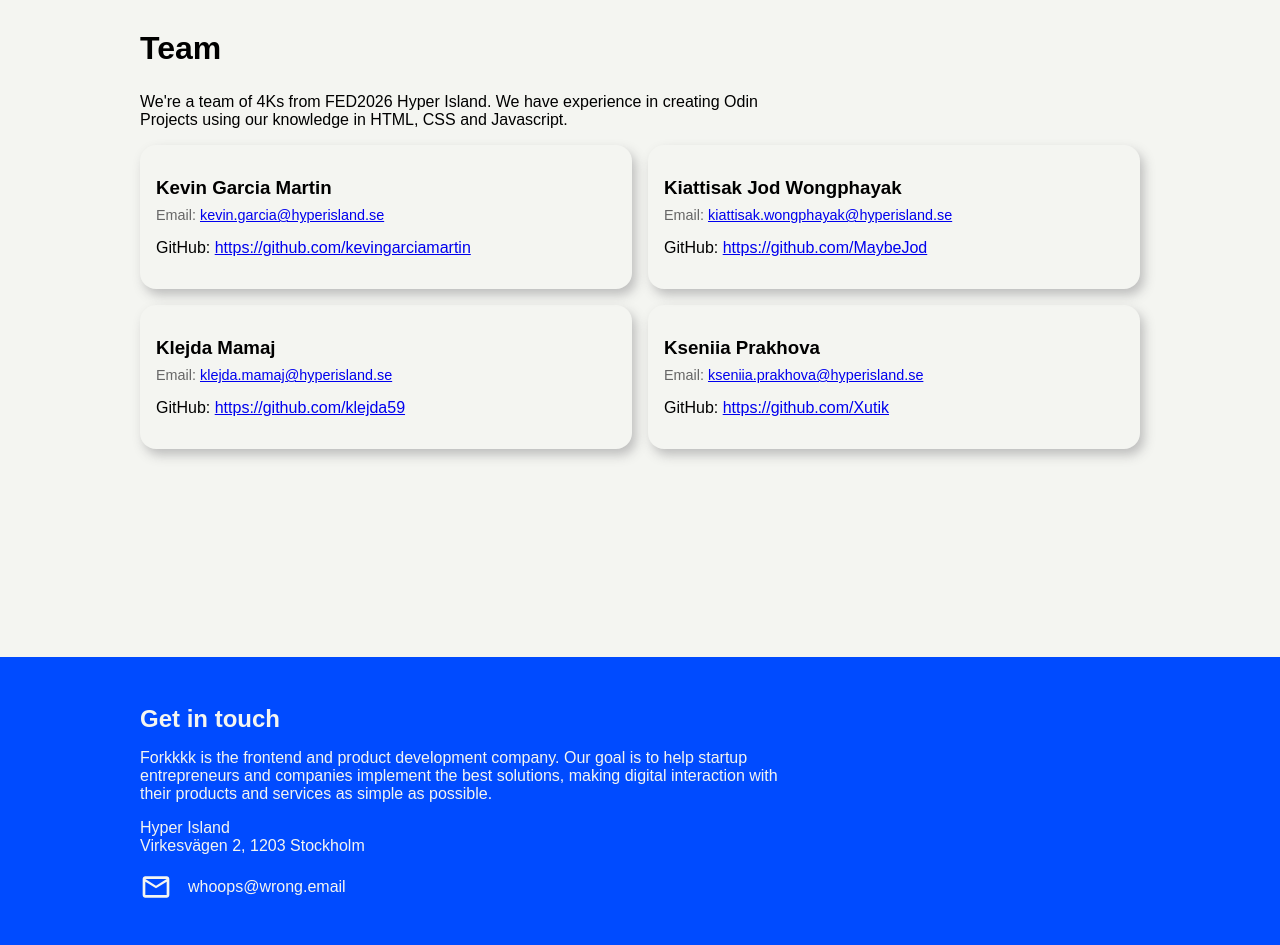
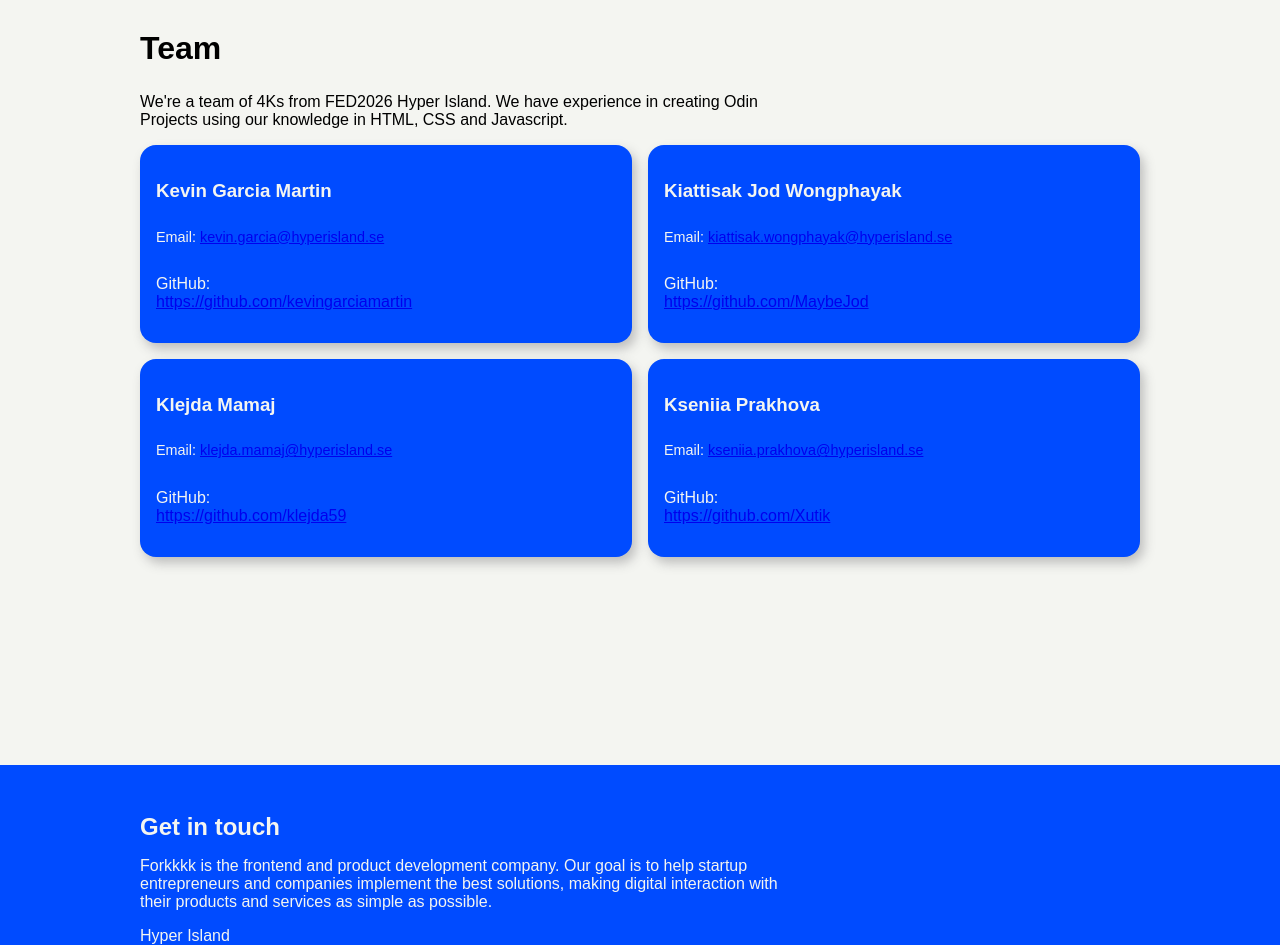
Before and after one commit to Xutik/Group2024, a website built with webpack: page src/template.html in a window 1280 px wide. Shown: the part 2209-3154 px from the top of the page. Built offline with nearby package versions, Linux system fonts and the light colour scheme.

Commit message:
Style team

```diff
--- a/src/styles/style.css
+++ b/src/styles/style.css
@@ -28,7 +28,6 @@ body {
 
 /* header section-----------------------------------------------------*/
 header {
-
   width: 100dvw;
   padding-top: 1rem;
   background-color: var(--main-white);
@@ -47,7 +46,7 @@ header {
       justify-content: space-between;
       .logo-text {
         display: flex;
-                .nav-logo{
+        .nav-logo {
           width: 1.5rem;
           height: auto;
         }
@@ -75,11 +74,9 @@ header {
           }
         }
       }
-
     }
   }
 }
-
 
 /* main section---------------------------------------------------------------- */
 main {
@@ -121,10 +118,8 @@ main {
     }
     .hero-button:hover {
       transform: scale(1.2);
-
     }
   }
-
 
   width: 100%;
   h2 {
@@ -173,7 +168,6 @@ main {
               &:hover {
                 fill: var(--main-blue);
               }
-
             }
           }
         }
@@ -191,9 +185,37 @@ main {
   min-height: 100svh;
 }
 
+#team {
   .grid-container-team {
-  display: grid;
     grid-template-columns: repeat(auto-fit, minmax(25rem, 1fr)) !important;
+  }
+
+  .card {
+    background-color: var(--main-blue);
+    color: var(--main-white);
+
+    .card-title {
+      margin: 0;
+
+      h3 {
+        margin-block: revert;
+      }
+    }
+
+    .card-tech-stack {
+      color: var(--main-white);
+    }
+
+    .card-link {
+      display: flex;
+      gap: 0.5rem;
+    }
+
+    .card-author {
+      fill: var(--main-white);
+      width: 1.5rem;
+    }
+  }
 }
 
 /* footer---------------------------------------------------------- */
```
Lines whose indentation alone changed are shown as unchanged.
